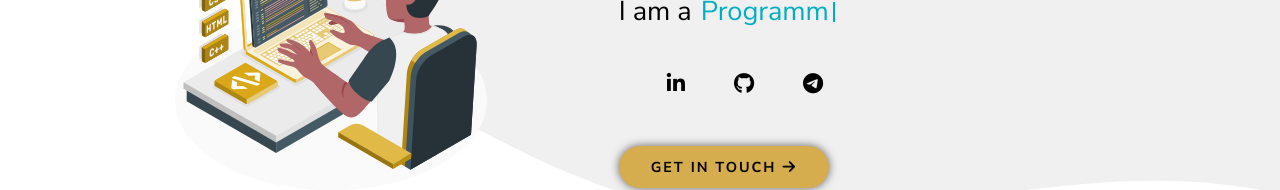
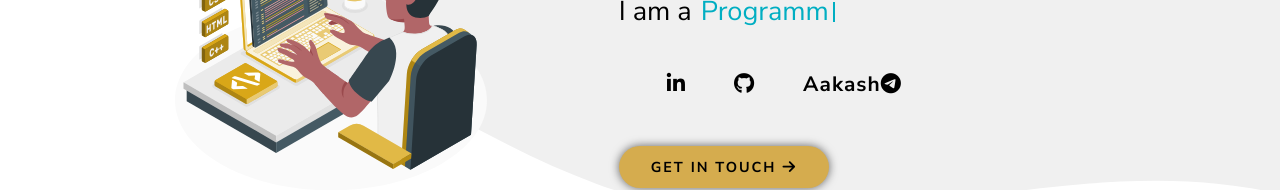
Before and after one commit to aakashdhakal/portfolio-site, a React (Vite) app: page / in a window 1280 px wide. Shown: the part 326-516 px from the top of the page. Built offline with nearby package versions, Linux system fonts and the light colour scheme.

Commit message:
Update SocialList component to add name in Telegram link

```diff
--- a/src/components/SocialList/SocialList.jsx
+++ b/src/components/SocialList/SocialList.jsx
@@ -7,7 +7,7 @@ export default function SocialList() {
           <li><a href="#" target="_blank" ><i className="fa-brands fa-x-twitter"></i></a></li>
           <li><a href="#" target="_blank" ><i className="fa-brands fa-linkedin-in"></i></a></li>
           <li><a href="#" target="_blank" ><i className="fa-brands fa-github"></i></a></li>
-          <li><a href="#" target="_blank" ><i className="fa-brands fa-telegram"></i></a></li>
+          <li><a href="#" target="_blank" >Aakash<i className="fa-brands fa-telegram"></i></a></li>
         </ul>
     )
 }
```
